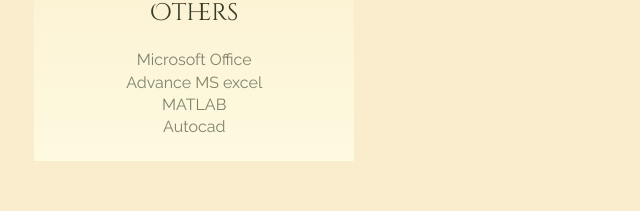
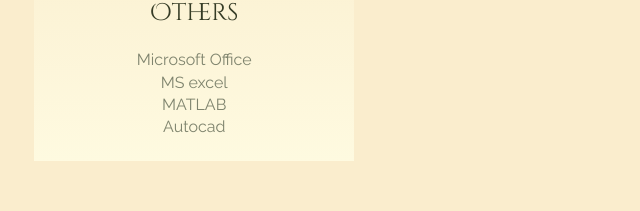
Before and after one commit to SonyJ811/My-Portfolio, a plain HTML site: page index.html in a window 1280 px wide. Shown: the part 1331-1542 px from the top of the page, 625-1265 px from the left. Drawn offline with Linux system fonts and the light colour scheme.

Commit message:
Update index.html

```diff
--- a/index.html
+++ b/index.html
@@ -115,7 +115,7 @@
             <h3>Others</h3>
                 <ul class="skill-list">
                     <li>Microsoft Office</li>
-                    <li>Advance MS excel</li>
+                    <li>MS excel</li>
                     <li>MATLAB</li>
                     <li>Autocad</li>
                 </ul>
```
